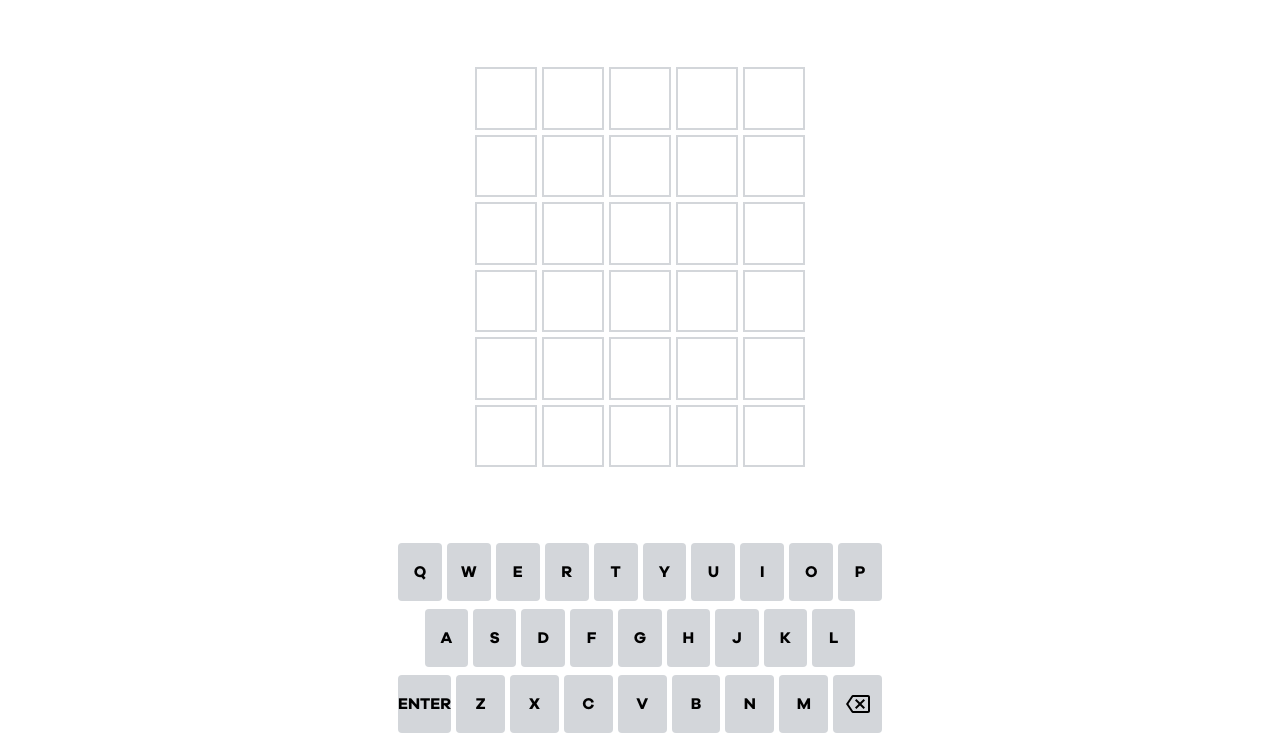
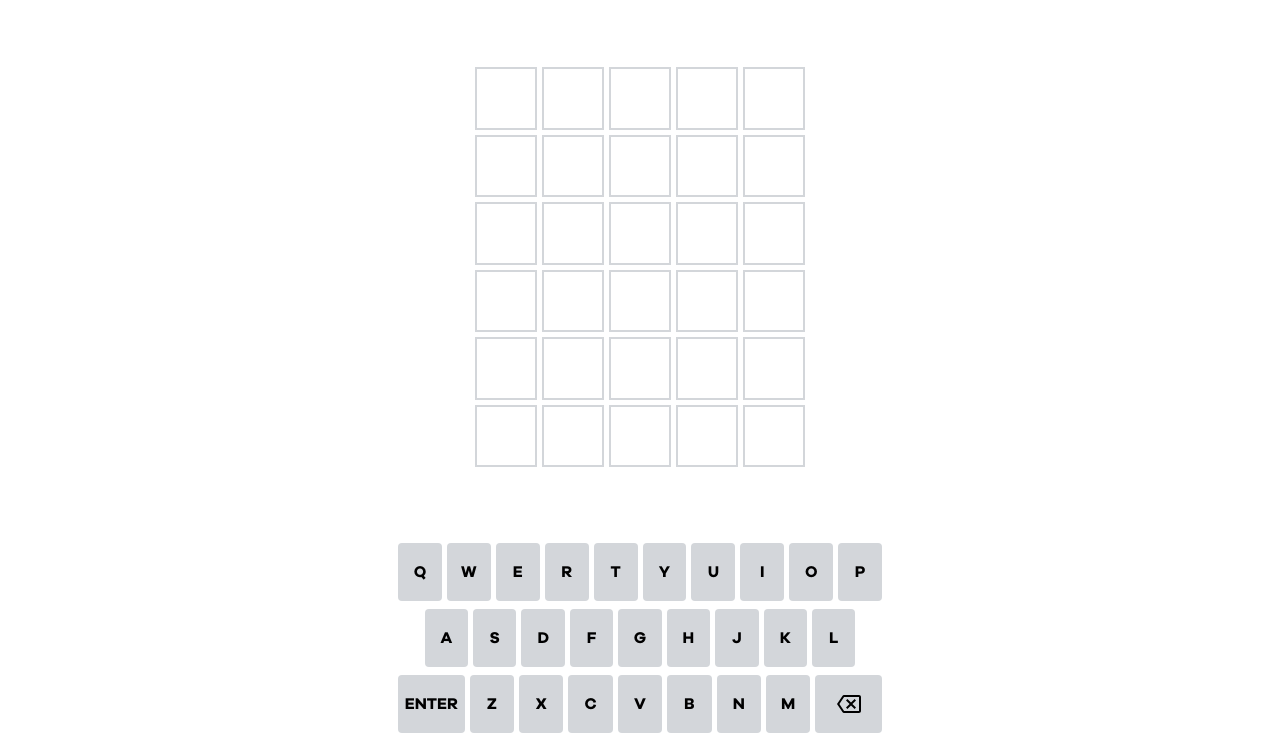
Before and after one commit to thisisharrison/preface-js-wordle, a website built with Vite: page index.html in a window 1280 px wide. Shown: the part 59-800 px from the top of the page. Built offline with nearby package versions, Linux system fonts and the light colour scheme.

Commit message:
fix: delete button

```diff
--- a/src/main.ts
+++ b/src/main.ts
@@ -19,6 +19,7 @@ window.state = STATE;
 function startGame() {
     buildArtifacts();
     const prevGame = loadFromStorage("@@@PREFACE_WORDLE_GAME", initialState, isGameValid);
+    console.log(prevGame);
     reloadGame(prevGame);
     STATE = prevGame;
     startInteraction();
@@ -27,6 +28,7 @@ function startGame() {
 /** Load previous game from storage */
 function reloadGame(prevGame: State) {
     const { attempts, evaluation } = prevGame;
+    console.log("here");
     const prevTiles = attempts.flatMap((word) => [...word.split("")]);
     for (let i = 0; i < prevTiles.length; i++) {
         const char = prevTiles[i];
@@ -82,9 +84,11 @@ function buildKeyboard() {
             if (key === "↵") {
                 button.innerText = "enter";
                 button.setAttribute("data-key", "Enter");
+                button.classList.add("one-and-a-half");
             } else if (key === "←") {
                 button.innerHTML = `<svg xmlns="http://www.w3.org/2000/svg" height="24" viewBox="0 0 24 24" width="24"><path fill="var(--color-tone-1)" d="M22 3H7c-.69 0-1.23.35-1.59.88L0 12l5.41 8.11c.36.53.9.89 1.59.89h15c1.1 0 2-.9 2-2V5c0-1.1-.9-2-2-2zm0 16H7.07L2.4 12l4.66-7H22v14zm-11.59-2L14 13.41 17.59 17 19 15.59 15.41 12 19 8.41 17.59 7 14 10.59 10.41 7 9 8.41 12.59 12 9 15.59z"></path></svg>`;
                 button.setAttribute("data-key", "Backspace");
+                button.classList.add("one-and-a-half");
             } else {
                 button.innerText = key;
                 button.setAttribute("data-key", key);
--- a/src/style.css
+++ b/src/style.css
@@ -374,6 +374,14 @@ nav {
       text-transform: uppercase;
       -webkit-tap-highlight-color: rgba(0, 0, 0, 0.3);
 
+      svg {
+        pointer-events: none;
+      }
+
+      &.one-and-a-half {
+        flex: 1.5;
+      }
+
       &[data-status="correct"] {
         background-color: var(--color-correct);
         color: var(--white);
```
